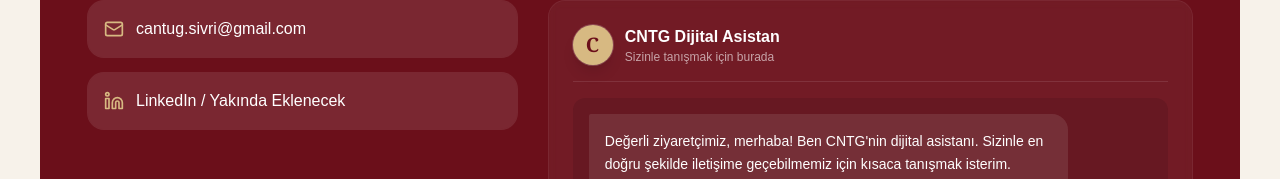
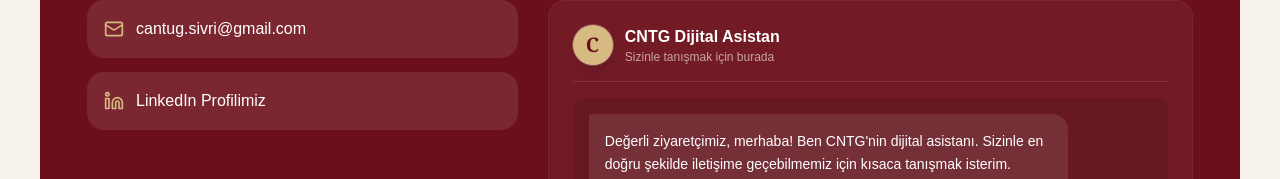
Before and after one commit to cantugsivri/cntg-site, a Next.js app: page / in a window 1280 px wide. Shown: the part 3273-3452 px from the top of the page. Built offline with nearby package versions, Linux system fonts and the light colour scheme.

Commit message:
feat: add correct linkedin vanity url

```diff
--- a/app/page.tsx
+++ b/app/page.tsx
@@ -275,10 +275,10 @@ export default function CNTGLandingPage() {
                   <span className="min-w-0 break-words">cantug.sivri@gmail.com</span>
                 </div>
               </a>
-              <a href="#" className="group" onClick={(e) => e.preventDefault()}>
+              <a href="https://www.linkedin.com/company/cntg-growth-partners" target="_blank" rel="noopener noreferrer" className="group">
                 <div className="flex min-w-0 items-center gap-3 break-words rounded-xl bg-white/10 p-3 ring-1 ring-white/10 transition group-hover:bg-white/20 sm:rounded-2xl sm:p-4">
                   <Linkedin className="h-5 w-5 text-[#D7B982]" />
-                  <span>LinkedIn / Yakında Eklenecek</span>
+                  <span>LinkedIn Profilimiz</span>
                 </div>
               </a>
             </div>
```
